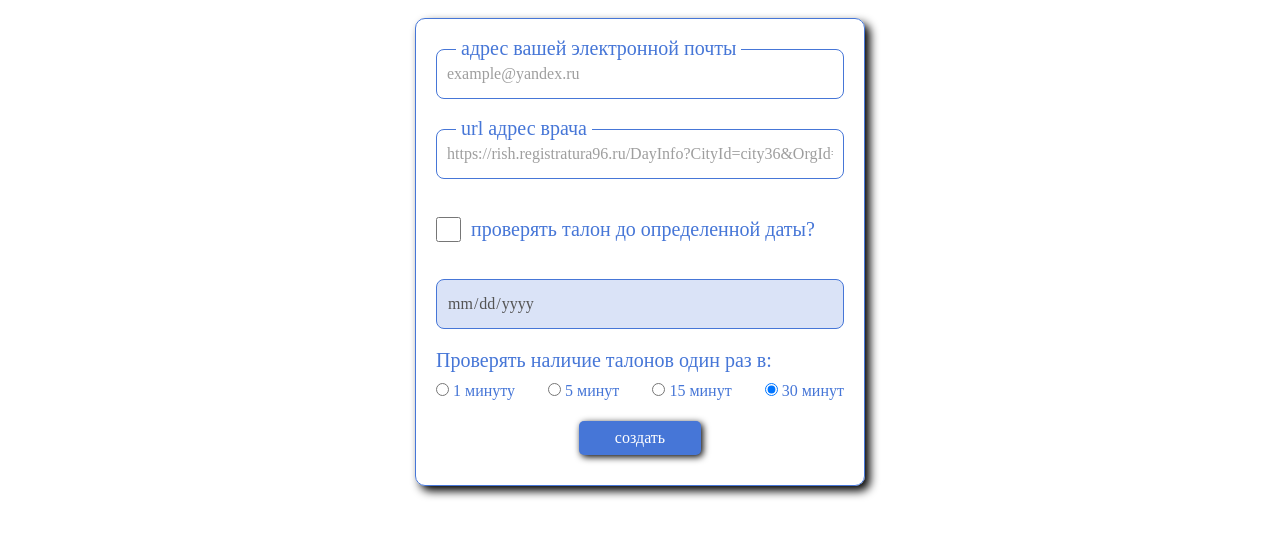
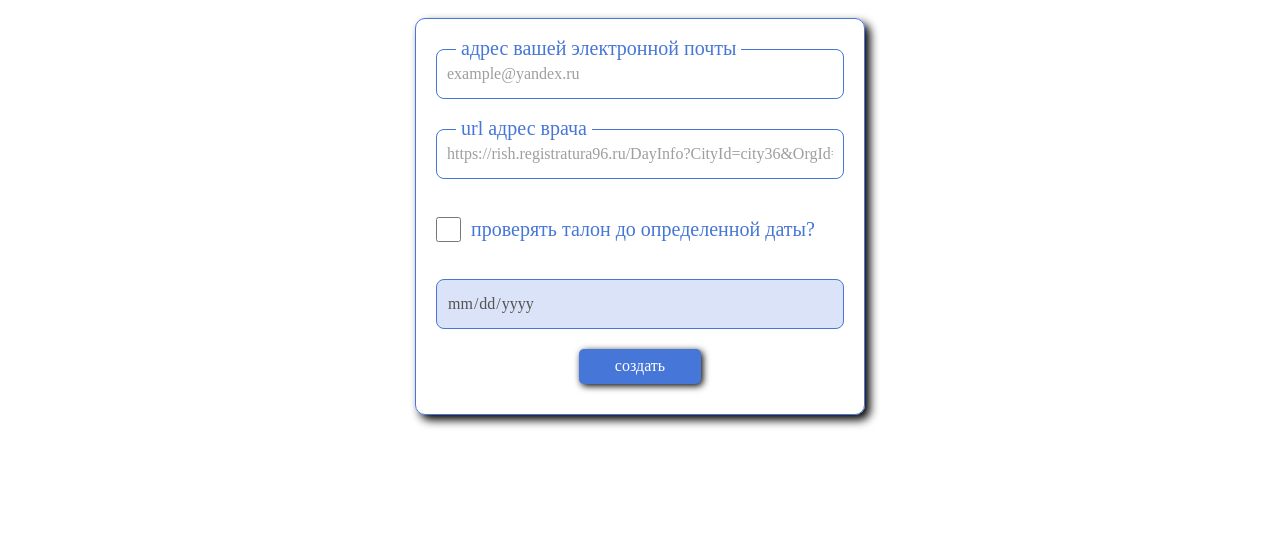
Before and after one commit to artemi258/doctor-sAppointment, a website built with webpack: page src/index.html in a window 1280 px wide. Shown: the part 98-634 px from the top of the page. Built offline with nearby package versions, Linux system fonts and the light colour scheme.

Commit message:
delete content__check

```diff
--- a/src/index.html
+++ b/src/index.html
@@ -91,7 +91,7 @@
 							<p class="content__input-tooltipDate_desc"></p>
 						</div>
 					</div>
-					<div class="content__check">
+					<!-- <div class="content__check">
 						<div class="content__check-text">Проверять наличие талонов один раз в:</div>
 						<div class="content__check-wrap">
 							<label tabindex="0" for="one"
@@ -108,7 +108,7 @@
 								30 минут</label
 							>
 						</div>
-					</div>
+					</div> -->
 				</div>
 				<div class="content__loader">
 					<div class="content__loader-gif">
```
